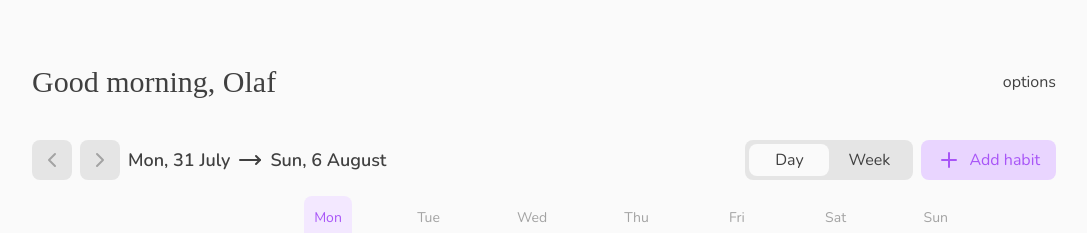
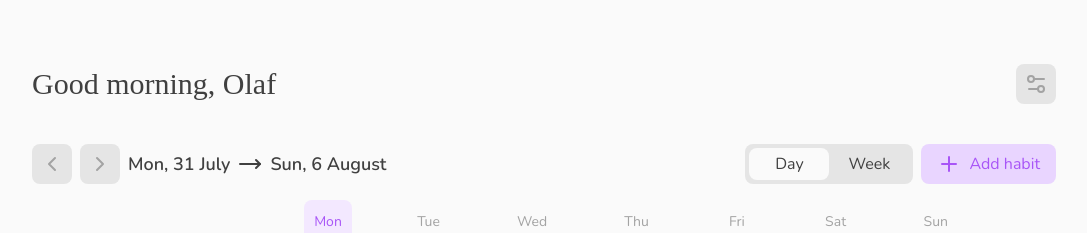
Before and after one commit to iEranDEV/habit-tracker, a Next.js app: page / in a window 1280 px wide. Shown: the top 233 px of the page, without its empty margins (96-1183 px from the left). Built offline with nearby package versions, Linux system fonts and the light colour scheme; a web font is replaced by a local one.

Commit message:
modal system

```diff
--- a/app/components/control-panel/ControlPanel.tsx
+++ b/app/components/control-panel/ControlPanel.tsx
@@ -1,5 +1,6 @@
 import { ChevronLeft, ChevronRight, MoveRight, Plus } from "lucide-react";
 import ViewModeToggler from "./ViewModeToggler";
+import IconButton from "../utils/IconButton";
 
 export default function ControlPanel() {
 
@@ -8,18 +9,9 @@ export default function ControlPanel() {
 
             {/* Date & control buttons */}
             <div className="flex items-center gap-2">
-                <div className="flex items-center gap-2 text-neutral-400">
-
-                    {/* Left arrow */}
-                    <div className="h-10 w-10 flex justify-center cursor-pointer transition-all bg-neutral-200 hover:bg-purple-100 hover:text-purple-400 items-center rounded-lg">
-                        <ChevronLeft />
-                    </div>
-
-                    {/* Right arrow */}
-                    <div className="h-10 w-10 flex justify-center cursor-pointer transition-all bg-neutral-200 hover:bg-purple-100 hover:text-purple-400 items-center rounded-lg">
-                        <ChevronRight />
-                    </div>
-
+                <div className="flex items-center gap-2">
+                    <IconButton icon={<ChevronLeft />} />
+                    <IconButton icon={<ChevronRight />} />
                 </div>
                 <div className="text-lg font-semibold flex gap-2 items-center">
                     <span>Mon, 31 July</span> <MoveRight /> <span>Sun, 6 August</span>
--- a/app/components/control-panel/ViewModeToggler.tsx
+++ b/app/components/control-panel/ViewModeToggler.tsx
@@ -8,7 +8,7 @@ export default function ViewModeToggler() {
     const options = ['day', 'week'];
 
     return (
-        <div className="rounded-lg h-10 flex justify-between bg-neutral-200 p-1">
+        <div className="select-none rounded-lg h-10 flex justify-between bg-neutral-200 p-1">
             {options.map((option) => (
                 <div key={option} className="relative w-20 cursor-pointer" onClick={() => setViewMode(option)}>
                     {viewMode === option && (
--- a/app/components/habit-list/HabitListHeader.tsx
+++ b/app/components/habit-list/HabitListHeader.tsx
@@ -1,7 +1,7 @@
 export default function HabitListHeader() {
 
     return (
-        <div className="border-b border-neutral-200 flex items-end w-full py-2 text-sm text-neutral-400">
+        <div className="border-b select-none border-neutral-200 flex items-end w-full py-2 text-sm text-neutral-400">
 
             {/* Habit name & category */}
             <div className="basis-1/4">
--- /dev/null
+++ b/app/components/modal/Modal.tsx
@@ -0,0 +1,17 @@
+import { motion } from "framer-motion"
+import ReactDOM from "react-dom"
+
+type ModalProps = {
+    children: JSX.Element
+}
+
+export default function Modal({ children }: ModalProps) {
+
+    return (
+        ReactDOM.createPortal( <div className="backdrop-blur-[2px] flex justify-center items-center bg-neutral-300/50 fixed top-0 left-0 z-50 w-full h-full">
+            <motion.div initial={{ x: -300, opacity: 0 }} animate={{ x: 0, opacity: 1 }} className="bg-neutral-50 w-[500px] rounded-lg">
+                {children}
+            </motion.div>
+        </div>, document.body)
+    )
+}
--- /dev/null
+++ b/app/components/modal/ModalManager.tsx
@@ -0,0 +1,20 @@
+import { ModalContext } from "@/context/ModalContext"
+import { Fragment, useContext } from "react"
+import TestModal from "./TestModal";
+import SettingsModal from "./SettingsModal";
+
+export default function ModalManager() {
+
+    const modalContext = useContext(ModalContext);
+
+    return (
+        <Fragment>
+            {
+                {
+                    'test': <TestModal />,
+                    'settings': <SettingsModal />
+                }[modalContext.modal]
+            }
+        </Fragment>
+    )
+}
--- /dev/null
+++ b/app/components/modal/SettingsModal.tsx
@@ -0,0 +1,10 @@
+import Modal from "./Modal";
+
+export default function SettingsModal() {
+
+    return (
+        <Modal>
+            <div>settings</div>
+        </Modal>
+    )
+}
--- /dev/null
+++ b/app/components/modal/TestModal.tsx
@@ -0,0 +1,10 @@
+import Modal from "./Modal";
+
+export default function TestModal() {
+
+    return (
+        <Modal>
+            <div>test modal</div>
+        </Modal>
+    )
+}
--- a/app/components/utils/Header.tsx
+++ b/app/components/utils/Header.tsx
@@ -1,12 +1,17 @@
+import { Settings2 } from "lucide-react";
+import IconButton from "./IconButton";
+import { useContext } from "react";
+import { ModalContext } from "@/context/ModalContext";
+
 export default function Header() {
 
+    const modalContext = useContext(ModalContext);
+
     return (
-        <header className="pb-8 pt-6">
+        <header className="pb-8 pt-6 relative">
             <div className="h-full w-full flex justify-between items-center">
                 <p className="select-none font-borel text-neutral-700 text-3xl">Good morning, Olaf</p>
-                <div className="">
-                    options
-                </div>
+                <IconButton onClick={() => modalContext.setModal('settings')} icon={<Settings2 />} />
             </div>
         </header>
     )
--- /dev/null
+++ b/app/components/utils/IconButton.tsx
@@ -0,0 +1,13 @@
+type IconButtonProps = {
+    icon: JSX.Element,
+    onClick?: Function
+}
+
+export default function IconButton({ icon,onClick }: IconButtonProps) {
+
+    return (
+        <div onClick={() => onClick && onClick()} className="h-10 w-10 flex justify-center cursor-pointer text-neutral-400 transition-all bg-neutral-200 hover:bg-purple-100 hover:text-purple-400 items-center rounded-lg">
+            {icon}
+        </div>
+    )
+}
--- a/app/layout.tsx
+++ b/app/layout.tsx
@@ -1,5 +1,6 @@
 'use client';
 
+import ModalContextProvider from '@/context/ModalContext';
 import './globals.css'
 import type { Metadata } from 'next'
 import { Nunito } from 'next/font/google'
@@ -18,9 +19,11 @@ export default function RootLayout({
 }) {
 	return (
 		<html lang="en">
-			<body className={font.className + ' bg-neutral-50 flex justify-center items-center'}>
-				{children}
-			</body>
+			<ModalContextProvider>
+				<body className={font.className + ' bg-neutral-50 flex justify-center items-center'}>
+					{children}
+				</body>
+			</ModalContextProvider>
 		</html>
 	)
 }
--- a/app/page.tsx
+++ b/app/page.tsx
@@ -4,9 +4,10 @@ import HabitList from "./components/habit-list/HabitList";
 import HabitListHeader from "./components/habit-list/HabitListHeader";
 import Header from "./components/utils/Header";
 import ControlPanel from "./components/control-panel/ControlPanel";
-
+import ModalManager from "./components/modal/ModalManager";
 
 export default function Home() {
+
 	return (
 		<div className="w-screen lg:w-[1024px] py-10 text-neutral-700">
 
@@ -29,6 +30,8 @@ export default function Home() {
 					<HabitList />
 				</div>
 			</div>
+
+			<ModalManager />
 		</div>
 	)
 }
--- /dev/null
+++ b/context/ModalContext.tsx
@@ -0,0 +1,17 @@
+import { createContext, useState } from "react"
+
+export const ModalContext = createContext({
+    modal: '',
+    setModal: (modal: string) => {}
+});
+
+export default function ModalContextProvider({ children }: { children: JSX.Element }) {
+
+    const [modal, setModal] = useState<string>('');
+
+    return (
+        <ModalContext.Provider value={{modal, setModal}}>
+            {children}
+        </ModalContext.Provider>
+    )
+}
```
